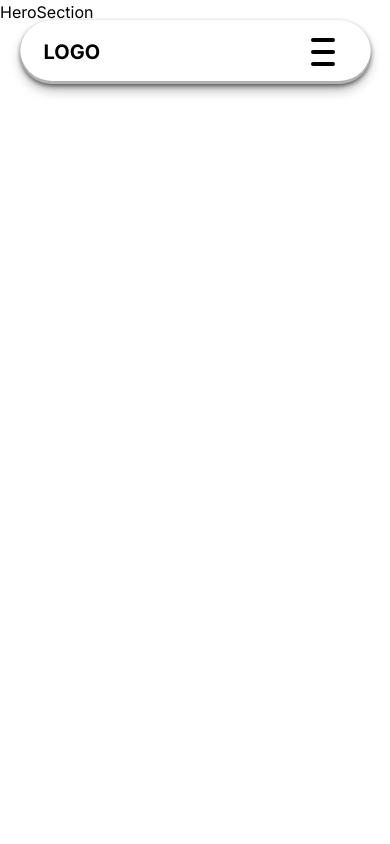
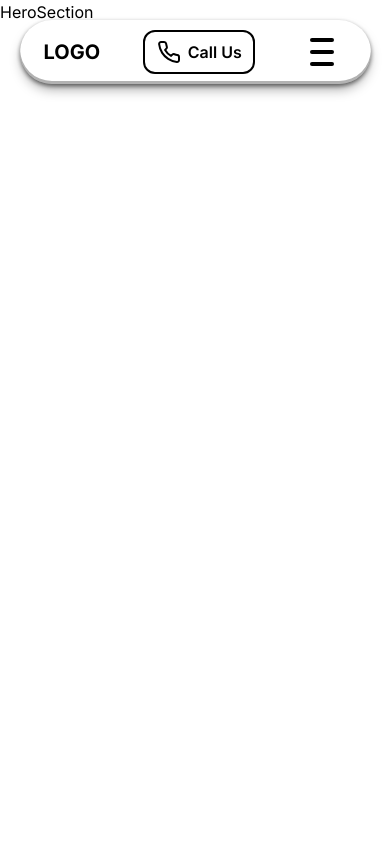
Before and after one commit to JJ-LXIX/dental-client-site, a Next.js app: page / in a window 390 px wide. Shown: the top 844 px of the page. Built offline with nearby package versions, Linux system fonts and the light colour scheme.

Commit message:
added click to call option on smaller devices

```diff
--- a/components/Navbar/Navbar.tsx
+++ b/components/Navbar/Navbar.tsx
@@ -2,6 +2,7 @@
 import Link from "next/link";
 import React, { useState } from "react";
 import "./Navbar.css";
+import { Phone } from "lucide-react";
 
 type Props = {};
 
@@ -58,6 +59,14 @@ function Navbar({}: Props) {
             </button>
           </a>
         </div>
+
+        <a
+          href="tel: 7899896869"
+          className="lg:hidden w-28 px-2 py-[.5rem] font-semibold rounded-xl border-2 border-black flex items-center justify-around active:scale-95 transition-all duration-300"
+        >
+          <Phone />
+          Call Us
+        </a>
 
         <button
           className="lg:hidden flex flex-col h-12 w-12 rounded justify-center items-center group"
```
